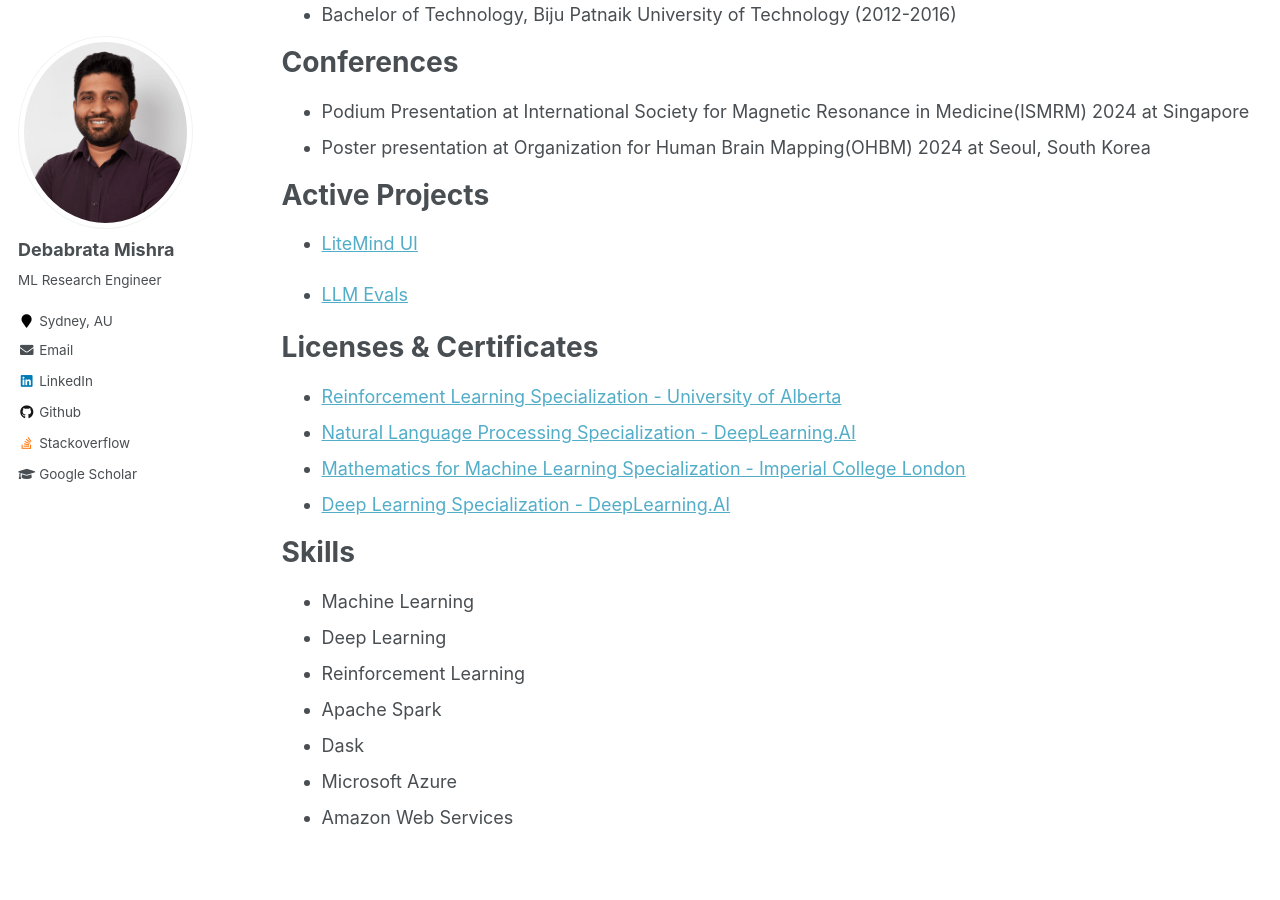
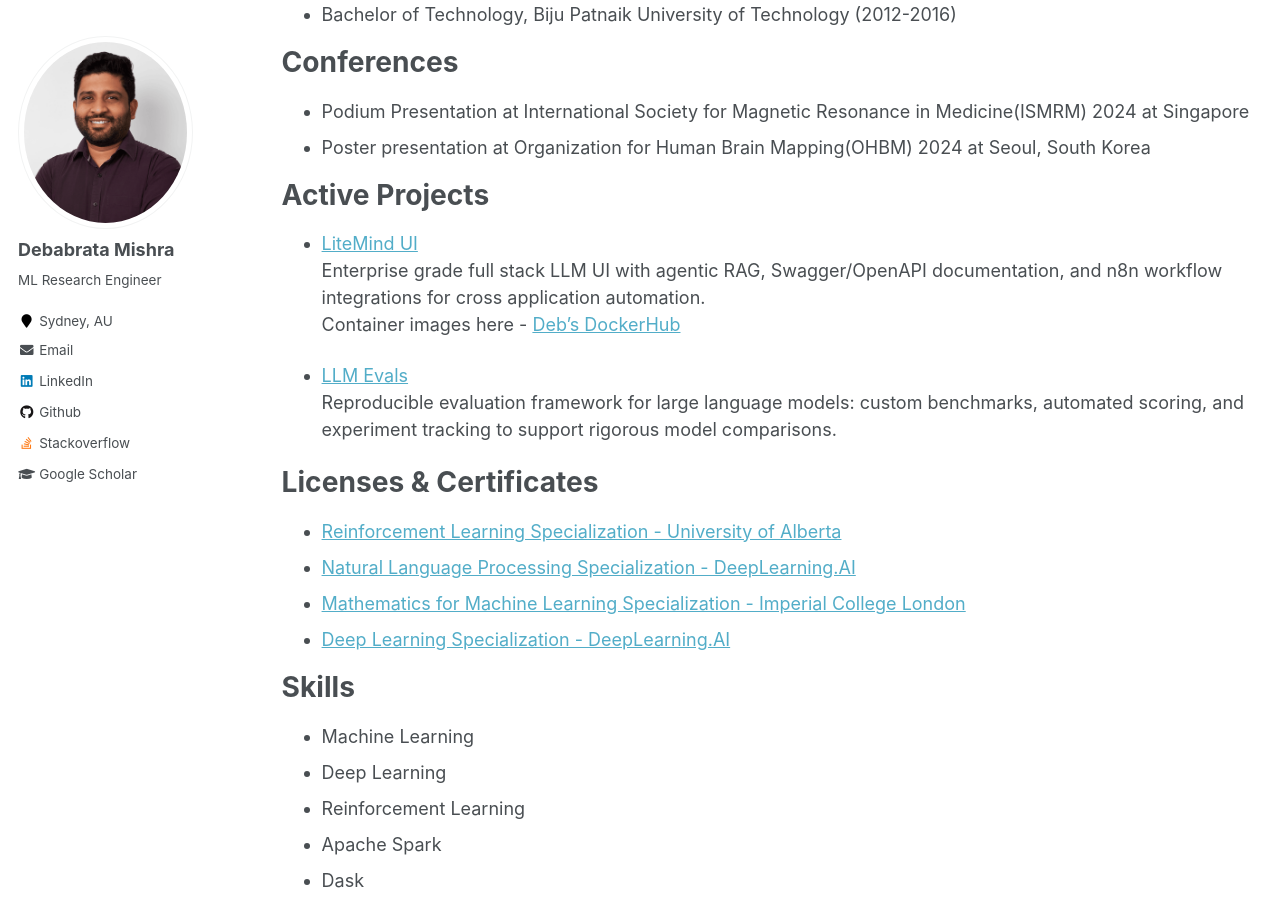
Before and after one commit to debabratamishra/debabratamishra.github.io, a Jekyll site: the page built from _pages/cv.md, in a window 1280 px wide and 900 px high, scrolled down 488 px. Built offline with Jekyll 4.4.1, drawn with Linux system fonts in a browser that asks for light colours.

Commit message:
Updated CV

```diff
--- a/_pages/cv.md
+++ b/_pages/cv.md
@@ -31,8 +31,11 @@ Active Projects
 ======
 
 * [LiteMind UI](https://github.com/debabratamishra/litemind-ui)
+<br>Enterprise grade full stack LLM UI with agentic RAG, Swagger/OpenAPI documentation, and n8n workflow integrations for cross application automation.
+<br>Container images here - [Deb's DockerHub](https://hub.docker.com/u/debabratamishra1)
 
 * [LLM Evals](https://github.com/debabratamishra/llm-evals)
+<br>Reproducible evaluation framework for large language models: custom benchmarks, automated scoring, and experiment tracking to support rigorous model comparisons.
 
 Licenses & Certificates
 ======
```
